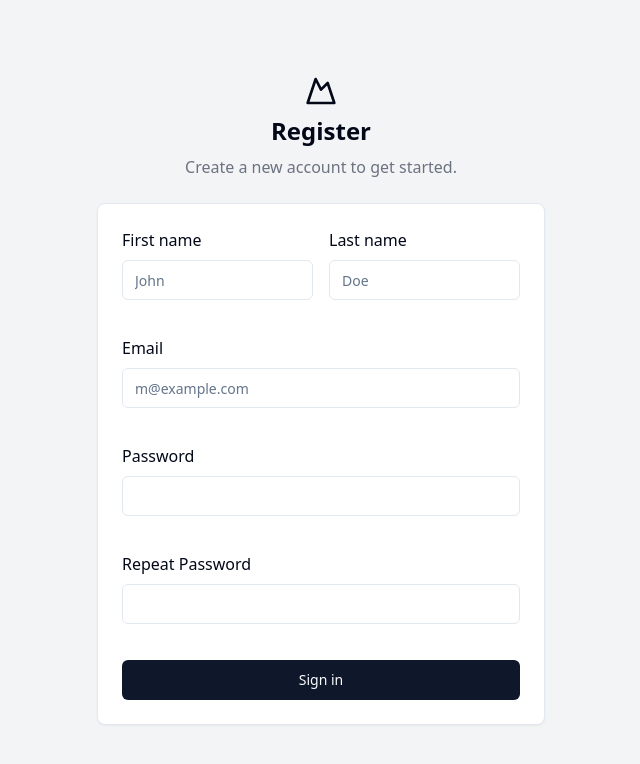
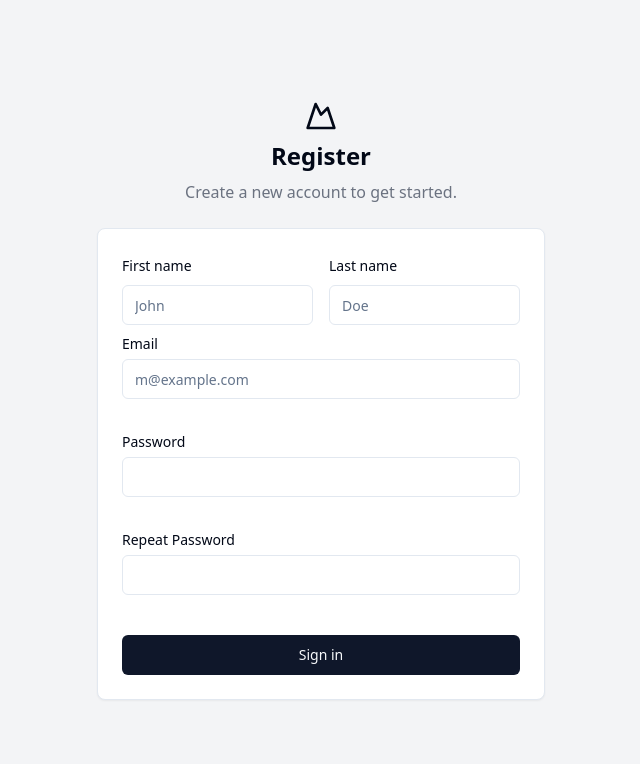
Before and after one commit to redbiiddsun/VehicelService, a Next.js app in the folder frontend/: page /signup in a window 1280 px wide. Shown: the top 764 px of the page, without its empty margins (319-959 px from the left). Built offline with nearby package versions, Linux system fonts and the light colour scheme.

Commit message:
temp: signup UI

```diff
--- a/frontend/src/components/custom/form/signup-form.tsx
+++ b/frontend/src/components/custom/form/signup-form.tsx
@@ -1,39 +1,112 @@
+import { useRouter } from "next/router";
+import Link from "next/link";
+
+import { Card, CardContent, CardFooter } from "@/components/ui/card";
+import { Label } from "@/components/ui/label";
+import { Input } from "@/components/ui/input";
 import { Button } from "@/components/ui/button";
-import { Card, CardContent } from "@/components/ui/card";
-import { Input } from "@/components/ui/input";
-import { Label } from "@radix-ui/react-label";
+import { useToast } from "@/components/ui/use-toast";
+
+import { useForm } from "react-hook-form";
+import { zodResolver } from "@hookform/resolvers/zod";
+import { axiosInstance } from "@/lib/axios";
+import { SignupFormValues, signupSchema } from "@/types/zod/zodSchema";
+import WarningBanner from "./element/warning-banner";
 
 export default function SignupForm() {
+  const router = useRouter();
+  // const { toast } = useToast();
+  const {
+    register,
+    handleSubmit,
+    formState: { errors },
+  } = useForm<SignupFormValues>({
+    resolver: zodResolver(signupSchema),
+  });
+
+  const onSubmit = async (values: SignupFormValues) => {
+    console.log(errors.repeatpassword?.message);
+    console.log(values);
+
+    // try {
+    //   const response = await axiosInstance.post("/auth/login", values);
+
+    //   if (response.data.statusCode == 200) return router.push("/");
+    // } catch (error) {
+    //   // reset();
+    //   // toast({
+    //   //   variant: "destructive",
+    //   //   title: "Invalid Email or Password",
+    //   //   description: "Please check your email and password and try again.",
+    //   // });
+    // }
+  };
+
   return (
     <>
       <Card>
-        <CardContent className="space-y-9 mt-6">
+        <form onSubmit={handleSubmit(onSubmit)}>
+          <CardContent className="space-y-3 mt-6">
             <div className="grid grid-cols-2 gap-4">
               <div className="space-y-2">
-              <Label htmlFor="first-name">First name</Label>
-              <Input id="first-name" placeholder="John" required />
+                <Label htmlFor="firstname">First name</Label>
+                <Input
+                  id="firstname"
+                  type="text"
+                  placeholder="John"
+                  {...register("firstname", {
+                    required: true,
+                  })}
+                  required
+                />
               </div>
               <div className="space-y-2">
-              <Label htmlFor="last-name">Last name</Label>
-              <Input id="last-name" placeholder="Doe" required />
+                <Label htmlFor="lastname">Last name</Label>
+                <Input
+                  id="lastname"
+                  type="text"
+                  placeholder="Doe"
+                  {...register("lastname", {
+                    required: true,
+                  })}
+                  required
+                />
               </div>
             </div>
             <div className="grid gap-2">
               <Label htmlFor="email">Email</Label>
-            <Input id="email" type="email" placeholder="m@example.com" />
+              <Input
+                id="email"
+                type="email"
+                placeholder="m@example.com"
+                {...register("email", {
+                  required: true,
+                })}
+                required
+              />
+              <WarningBanner>{errors.email?.message}</WarningBanner>
             </div>
             <div className="grid gap-2">
               <Label htmlFor="password">Password</Label>
-            <Input id="password" type="password" />
+              <Input id="password" type="password" {...register("password")} />
+            <WarningBanner>{errors.password?.message}</WarningBanner>
             </div>
             <div className="grid gap-2">
-            <Label htmlFor="password">Repeat Password</Label>
-            <Input id="password" type="password" />
+              <Label htmlFor="repeat-password">Repeat Password</Label>
+              <Input
+                id="repeat-password"
+                type="password"
+                {...register("repeatpassword", {
+                  required: true,
+                })}
+              />
             </div>
+            <WarningBanner>{errors.repeatpassword && errors.repeatpassword.message}</WarningBanner>
             <Button type="submit" className="w-full">
               Sign in
             </Button>
           </CardContent>
+        </form>
       </Card>
     </>
   );
```
Lines whose indentation alone changed are shown as unchanged.
